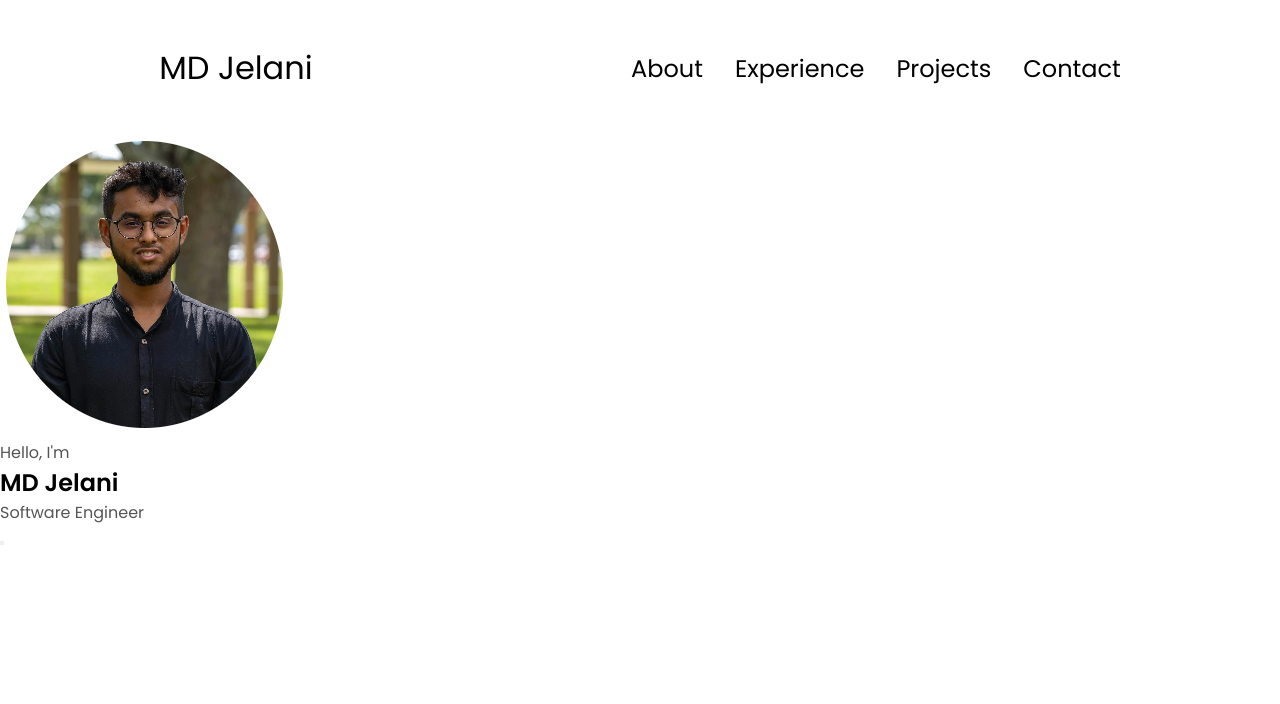
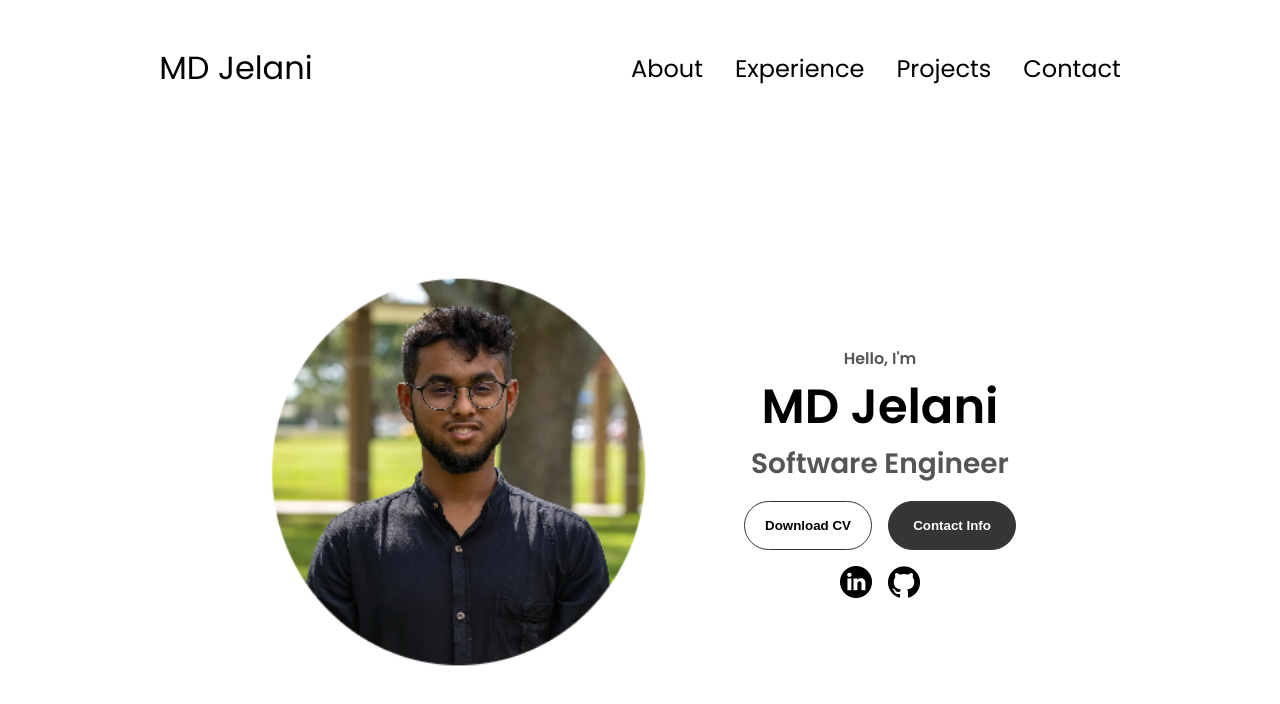
Before and after one commit to Sowrav12/MD-Jelani---Projects, a plain HTML site: page Project 3 - Portfolio Website/index.html in a window 1280 px wide. Drawn offline with Linux system fonts and the light colour scheme.

Commit message:
Profile Section Done

```diff
--- a/Project 3 - Portfolio Website/index.html
+++ b/Project 3 - Portfolio Website/index.html
@@ -44,7 +44,12 @@
             <h1 class="title">MD Jelani</h1>
             <p class="section__text__p2">Software Engineer</p>
             <div class="btn-container">
-                <button class="btn btn-color-2" onclick="window.open('./assets/')"></button>
+                <button class="btn btn-color-2" onclick="window.open('./assets/MD_Jelani_Resume.pdf')">Download CV</button>
+                <button class="btn btn-color-1" onclick="location.href='./#contact'">Contact Info</button>
+            </div>
+            <div id="socials-container">
+                <img src="./assets/linkedin.png" alt="My LinkedIn Profile" class="icon" onclick="location.href='https://www.linkedin.com/in/md-jelani/'">
+                <img src="./assets/github.png" alt="My GitHub Profile" class="icon" onclick="location.href='https://github.com/Sowrav12/MD-Jelani---Projects'">
             </div>
         </div>
     </section>
--- a/Project 3 - Portfolio Website/style.css
+++ b/Project 3 - Portfolio Website/style.css
@@ -146,3 +146,116 @@ a:hover {
 }
 
 /* SECTIONS */
+
+section {
+    padding-top: 4vh;
+    height: 96vh;
+    margin: 0 10rem;
+    box-sizing: border-box;
+    min-height: fit-content;
+}
+
+.section-container {
+    display: flex;
+}
+
+/* PROFILE SECTION */
+
+#profile {
+    display: flex;
+    justify-content: center;
+    gap: 5rem;
+    height: 80vh;
+}
+
+.section__pic-container {
+    display: flex;
+    height: 400px;
+    width: 400px;
+    margin: auto 0;
+}
+
+.section__text {
+    align-self: center;
+    text-align: center;
+}
+
+.section__text p {
+    font-weight: 600;
+}
+
+.section__text__p1 {
+    text-align: center;
+}
+
+.section__text__p2 {
+    font-size: 1.75rem;
+    margin-bottom: 1rem;
+}
+
+.title {
+    font-size: 3rem;
+    text-align: center;
+}
+
+#socials-container {
+    display: flex;
+    justify-content: center;
+    margin-top: 1rem;
+    gap: 1rem;
+}
+
+/* ICONS */
+
+.icon {
+    cursor: pointer;
+    height: 2rem;
+}
+
+/* BUTTONS */
+
+.btn-container {
+    display: flex;
+    justify-content: center;
+    gap: 1rem;
+}
+
+.btn {
+    font-weight: 600;
+    transition: all 300ms ease;
+    padding: 1rem;
+    width: 8rem;
+    border-radius: 2rem;
+}
+
+.btn-color-1,
+.btn-color-2 {
+    border: rgb(53, 53, 53) 0.1rem solid;
+}
+
+.btn-color-1:hover,
+.btn-color-2:hover {
+    cursor: pointer;
+}
+
+.btn-color-1,
+.btn-color-2:hover {
+    background: rgb(53, 53, 53);
+    color: white;
+}
+
+.btn-color-1:hover {
+    background: rgb(0, 0, 0);
+}
+
+.btn-color-2 {
+    background: none;
+}
+
+.btn-color-2:hover {
+    border: rgb(255, 255, 255) 0.1rem solid;
+}
+
+.btn-container {
+    gap: 1rem;
+}
```
Also changed, not shown: Project 3 - Portfolio Website/assets/github.png (added), Project 3 - Portfolio Website/assets/linkedin.png (added), 2 other files.
